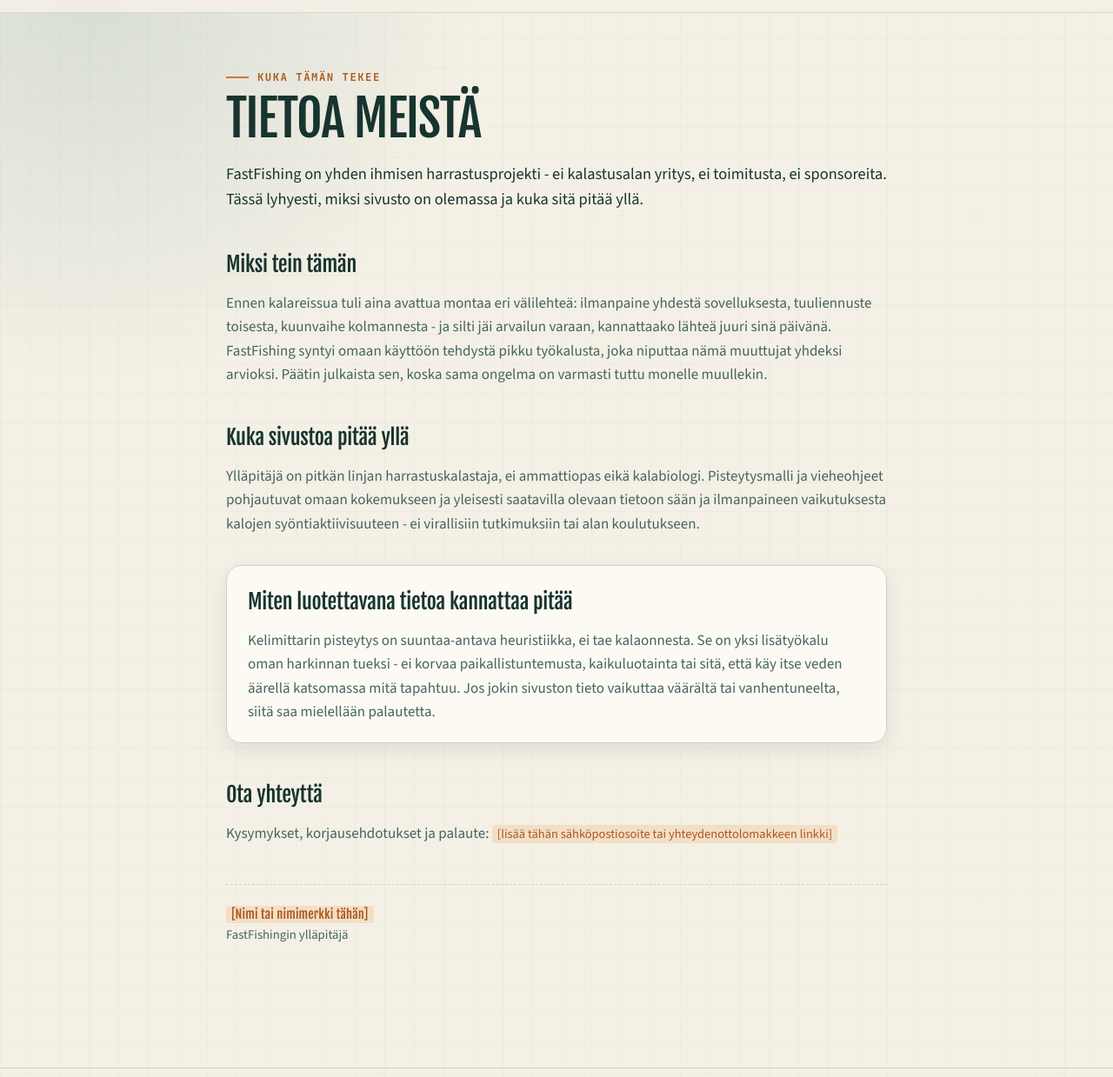
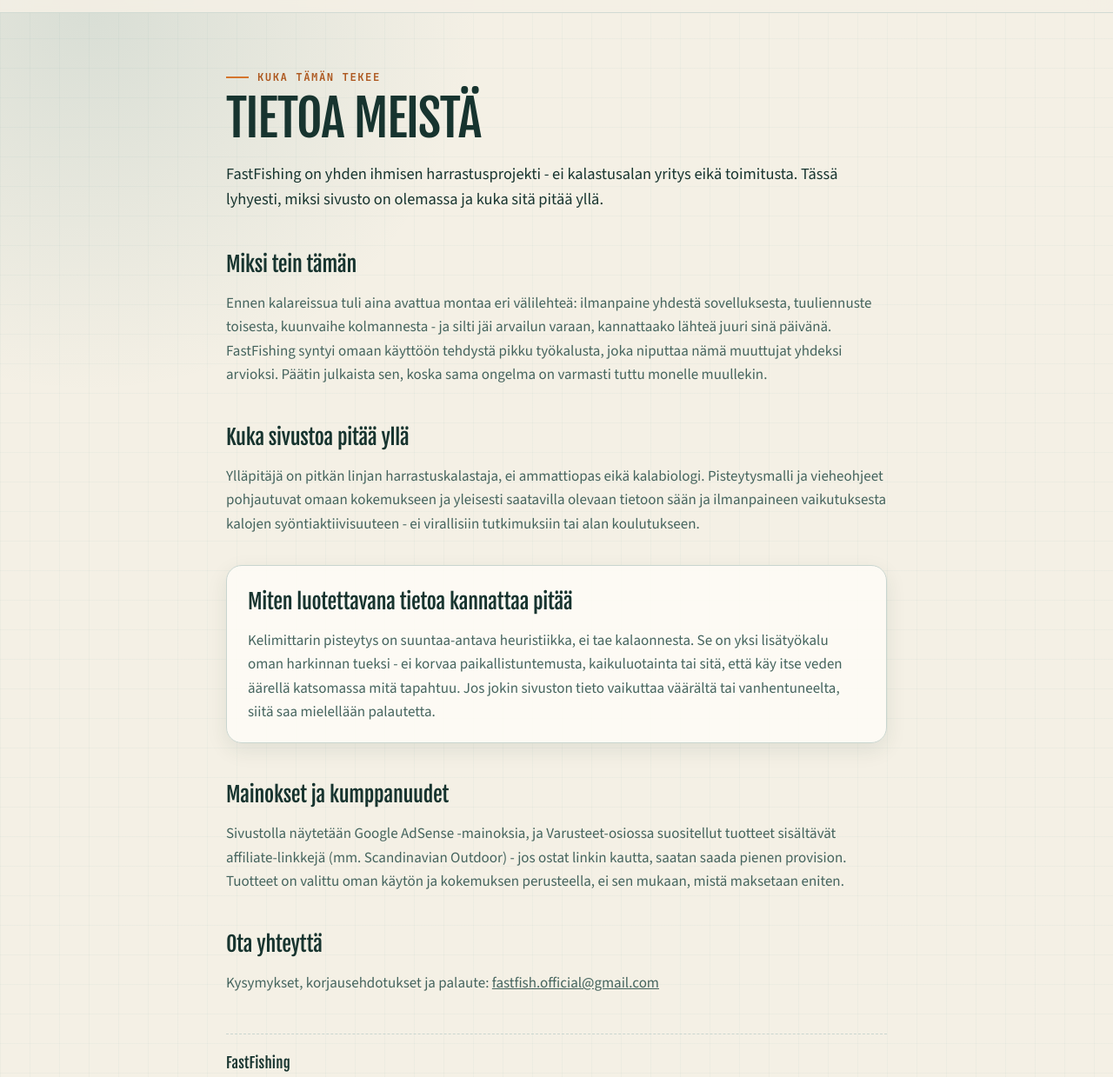
Before and after one commit to zcvrdm77fr-dotcom/fastifish, a website: page tietoa-meista.html in a window 1280 px wide. Shown: the part 58-1297 px from the top of the page at 87% size. Drawn offline with nearby package versions, Linux system fonts and the light colour scheme.

Commit message:
Add files via upload

```diff
--- a/tietoa-meista.html
+++ b/tietoa-meista.html
@@ -83,7 +83,7 @@
 <main class="shell">
   <div class="eyebrow">Kuka tämän tekee</div>
   <h1>Tietoa meistä</h1>
-  <p class="lead">FastFishing on yhden ihmisen harrastusprojekti - ei kalastusalan yritys, ei toimitusta, ei sponsoreita. Tässä lyhyesti, miksi sivusto on olemassa ja kuka sitä pitää yllä.</p>
+  <p class="lead">FastFishing on yhden ihmisen harrastusprojekti - ei kalastusalan yritys eikä toimitusta. Tässä lyhyesti, miksi sivusto on olemassa ja kuka sitä pitää yllä.</p>
 
   <h2>Miksi tein tämän</h2>
   <p>Ennen kalareissua tuli aina avattua montaa eri välilehteä: ilmanpaine yhdestä sovelluksesta, tuuliennuste toisesta, kuunvaihe kolmannesta - ja silti jäi arvailun varaan, kannattaako lähteä juuri sinä päivänä. FastFishing syntyi omaan käyttöön tehdystä pikku työkalusta, joka niputtaa nämä muuttujat yhdeksi arvioksi. Päätin julkaista sen, koska sama ongelma on varmasti tuttu monelle muullekin.</p>
@@ -96,12 +96,15 @@
     <p>Kelimittarin pisteytys on suuntaa-antava heuristiikka, ei tae kalaonnesta. Se on yksi lisätyökalu oman harkinnan tueksi - ei korvaa paikallistuntemusta, kaikuluotainta tai sitä, että käy itse veden äärellä katsomassa mitä tapahtuu. Jos jokin sivuston tieto vaikuttaa väärältä tai vanhentuneelta, siitä saa mielellään palautetta.</p>
   </div>
 
+  <h2>Mainokset ja kumppanuudet</h2>
+  <p>Sivustolla näytetään Google AdSense -mainoksia, ja Varusteet-osiossa suositellut tuotteet sisältävät affiliate-linkkejä (mm. Scandinavian Outdoor) - jos ostat linkin kautta, saatan saada pienen provision. Tuotteet on valittu oman käytön ja kokemuksen perusteella, ei sen mukaan, mistä maksetaan eniten.</p>
+
   <h2>Ota yhteyttä</h2>
-  <p>Kysymykset, korjausehdotukset ja palaute: <span class="todo">[lisää tähän sähköpostiosoite tai yhteydenottolomakkeen linkki]</span></p>
+  <p>Kysymykset, korjausehdotukset ja palaute: <a href="mailto:fastfish.official@gmail.com">fastfish.official@gmail.com</a></p>
 
   <div class="signature">
-    <strong><span class="todo">[Nimi tai nimimerkki tähän]</span></strong>
-    FastFishingin ylläpitäjä
+    <strong>FastFishing</strong>
+    Sivuston ylläpitäjä
   </div>
 </main>
 
```
